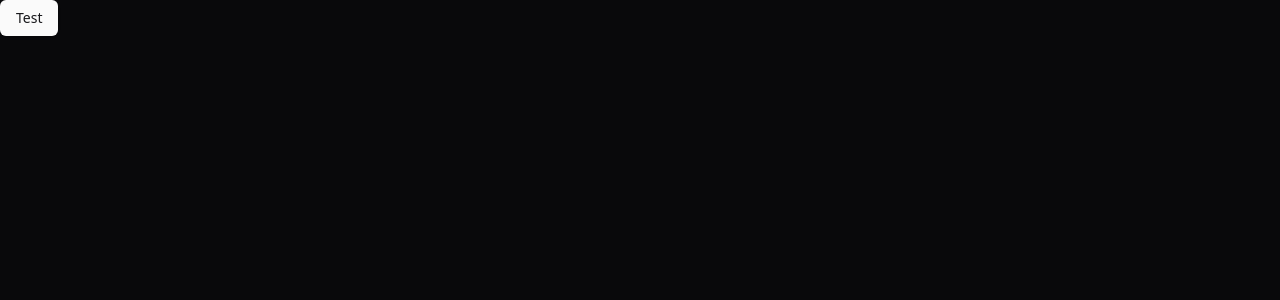
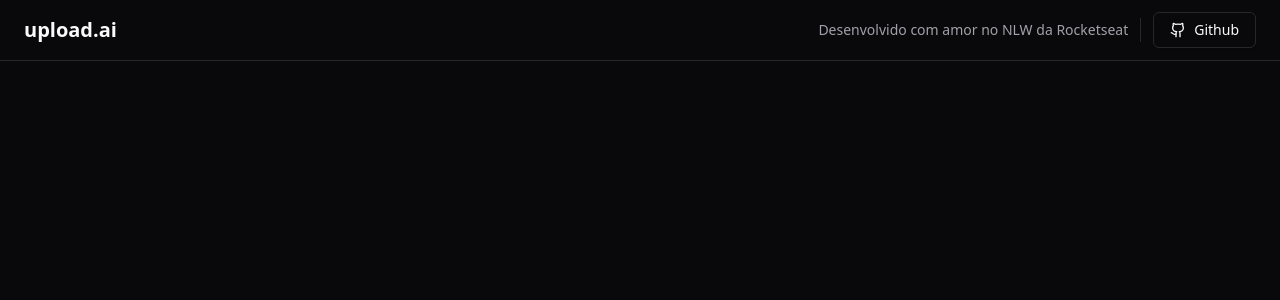
Before and after one commit to kimMichel/nlw-ai-web, a React (Vite) app: page / in a window 1280 px wide. Shown: the top 300 px of the page. Built offline with nearby package versions, Linux system fonts and the light colour scheme.

Commit message:
create header

```diff
--- a/package.json
+++ b/package.json
@@ -11,9 +11,11 @@
   },
   "dependencies": {
     "@radix-ui/react-icons": "^1.3.0",
+    "@radix-ui/react-separator": "^1.0.3",
     "@radix-ui/react-slot": "^1.0.2",
     "class-variance-authority": "^0.7.0",
     "clsx": "^2.0.0",
+    "lucide-react": "^0.276.0",
     "react": "^18.2.0",
     "react-dom": "^18.2.0",
     "tailwind-merge": "^1.14.0",
--- a/src/App.tsx
+++ b/src/App.tsx
@@ -1,7 +1,24 @@
+import { Github } from 'lucide-react'
 import { Button } from "./components/ui/button";
+import { Separator } from './components/ui/separator';
 
 export function App() {
   return (
-    <Button>Test</Button>
+    <div >
+      <div className="px-6 py-3 flex items-center justify-between border-b">
+        <h1 className="text-xl font-bold">upload.ai</h1>
+
+        <div className="flex items-center gap-3">
+          <span className="text-sm text-muted-foreground">Desenvolvido com amor no NLW da Rocketseat</span>
+
+          <Separator orientation='vertical' className='h-6' />
+
+          <Button variant={"outline"}>
+            <Github className='w-4 h-4 mr-2' />
+            Github
+          </Button>
+        </div>
+      </div>
+    </div>
   )
 }
--- /dev/null
+++ b/src/components/ui/separator.tsx
@@ -0,0 +1,29 @@
+import * as React from "react"
+import * as SeparatorPrimitive from "@radix-ui/react-separator"
+
+import { cn } from "@/lib/utils"
+
+const Separator = React.forwardRef<
+  React.ElementRef<typeof SeparatorPrimitive.Root>,
+  React.ComponentPropsWithoutRef<typeof SeparatorPrimitive.Root>
+>(
+  (
+    { className, orientation = "horizontal", decorative = true, ...props },
+    ref
+  ) => (
+    <SeparatorPrimitive.Root
+      ref={ref}
+      decorative={decorative}
+      orientation={orientation}
+      className={cn(
+        "shrink-0 bg-border",
+        orientation === "horizontal" ? "h-[1px] w-full" : "h-full w-[1px]",
+        className
+      )}
+      {...props}
+    />
+  )
+)
+Separator.displayName = SeparatorPrimitive.Root.displayName
+
+export { Separator }
```
Also changed, not shown: 1 other file (tests, documents, lock files or other folders).
